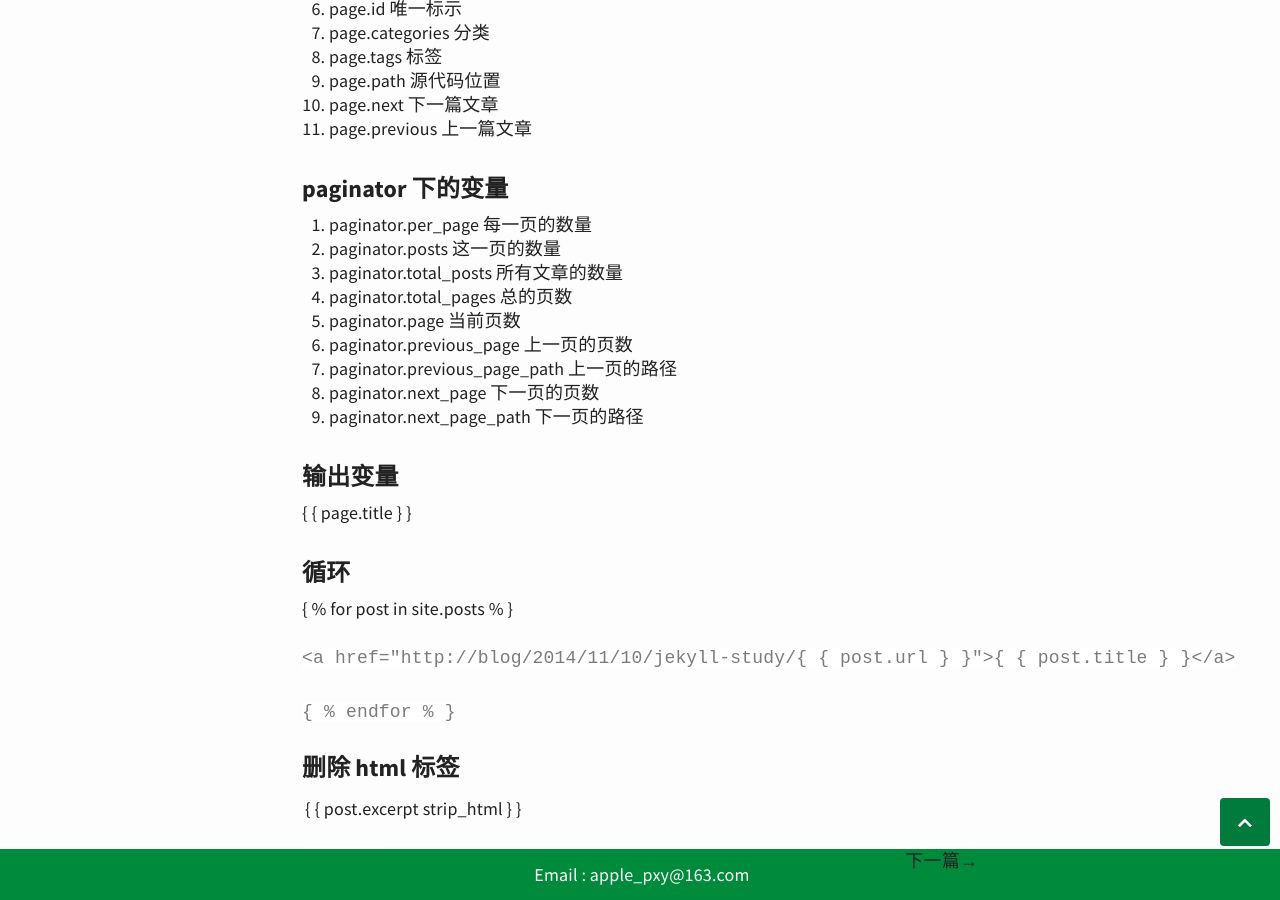
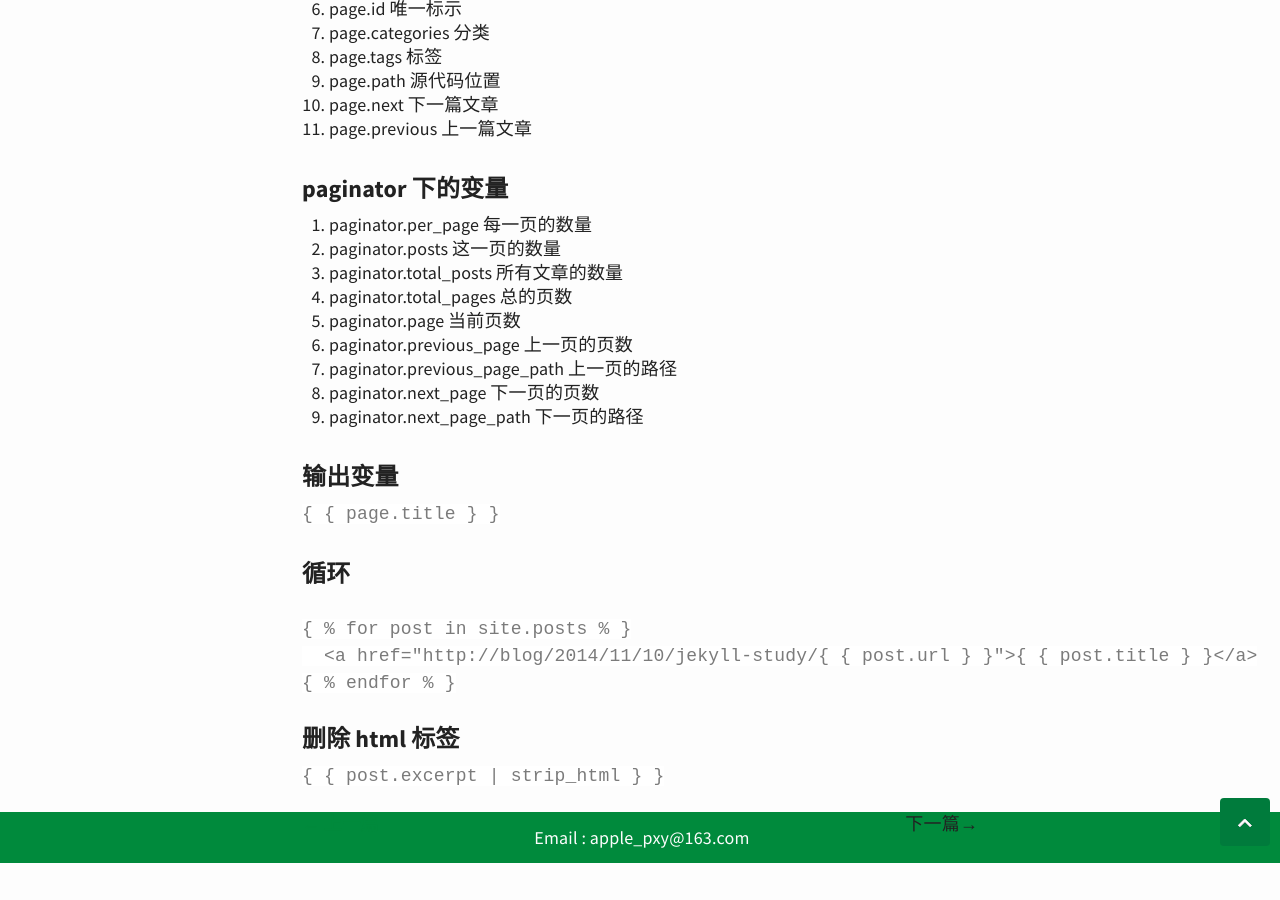
Before and after one commit to xiaoyu33/xiaoyu33.github.io, a Jekyll site: the page built from _posts/2015-7-19-Jekyll语法.md, in a window 1280 px wide and 900 px high, scrolled down 1298 px. Built offline with Jekyll 4.4.1, drawn with Linux system fonts in a browser that asks for light colours; comment, search, counter and statistics services are not loaded; after the commit the page ends 2161 px from its top, so only the background shows below that; some of the changed lines change nothing that is shown.

Commit message:
Update 2015-7-19-Jekyll语法.md

````diff
--- a/_posts/2015-7-19-Jekyll语法.md
+++ b/_posts/2015-7-19-Jekyll语法.md
@@ -54,16 +54,14 @@ github 为我们提供了这个一个地方, 可以使用jekyll做一个我们
 
 ### 输出变量 ###
 
-  { { page.title } }
+``` { { page.title } } ```
 
 ### 循环 ###
-
-  { % for post in site.posts % }
-
-    <a href="http://blog/2014/11/10/jekyll-study/{ { post.url } }">{ { post.title } }</a>
-
-    { % endfor % }
-
+```
+{ % for post in site.posts % }
+  <a href="http://blog/2014/11/10/jekyll-study/{ { post.url } }">{ { post.title } }</a>
+{ % endfor % }
+```
 ### 删除 html 标签 ###
 
-  { { post.excerpt | strip_html } }
+``` { { post.excerpt | strip_html } } ```
````
